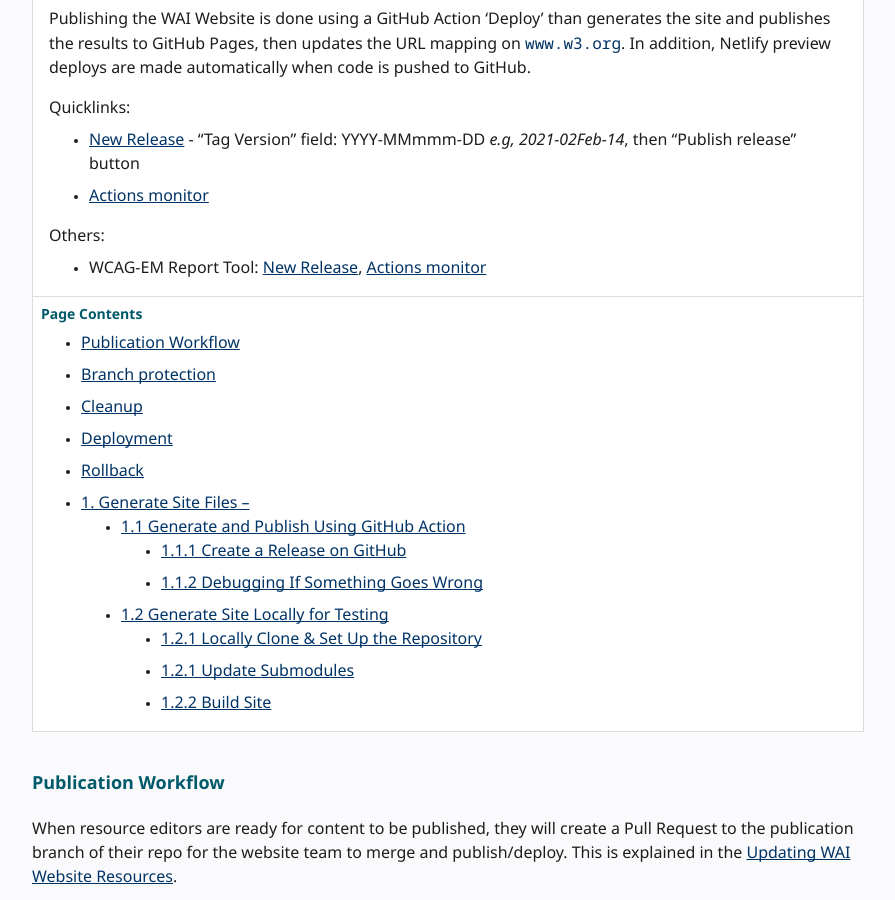
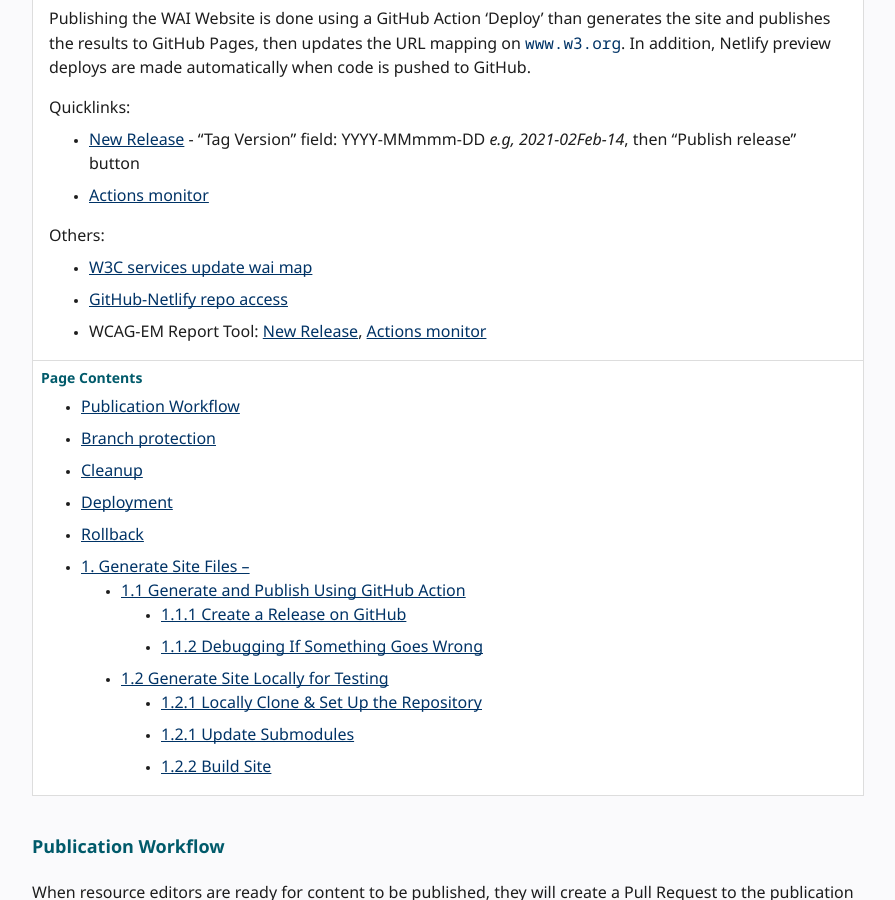
Before and after one commit to w3c/wai-website-theme, a Jekyll site: the page built from content/technical-publication.md, in a window 1280 px wide and 900 px high, scrolled down 413 px. Shown: the whole window, without its empty margins (336-1231 px from the left). Built offline with Jekyll 4.4.1, drawn with Linux system fonts in a browser that asks for light colours; cached includes are drawn as plain includes; comment, search, counter and statistics services are not loaded.

Commit message:
add quicklinks

```diff
--- a/content/technical-publication.md
+++ b/content/technical-publication.md
@@ -21,6 +21,8 @@ Quicklinks:
 * [Actions monitor](https://github.com/w3c/wai-website/actions)
 
 Others:
+* [W3C services update wai map](https://www.w3.org/services/update-wai-map)
+* [GitHub-Netlify repo access](https://github.com/organizations/w3c/settings/installations/382034)
 * WCAG-EM Report Tool: [New Release](https://github.com/w3c/wai-wcag-em-report-tool/releases/new), [Actions monitor](https://github.com/w3c/wai-wcag-em-report-tool/actions)
 
 {::nomarkdown}
```
